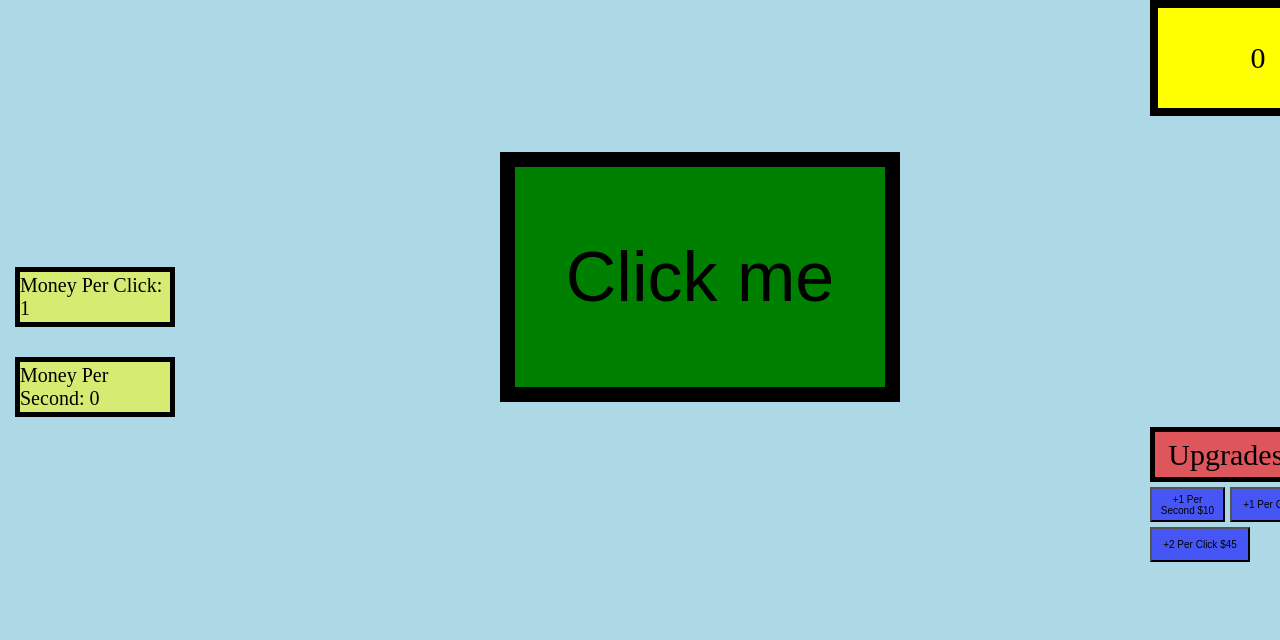
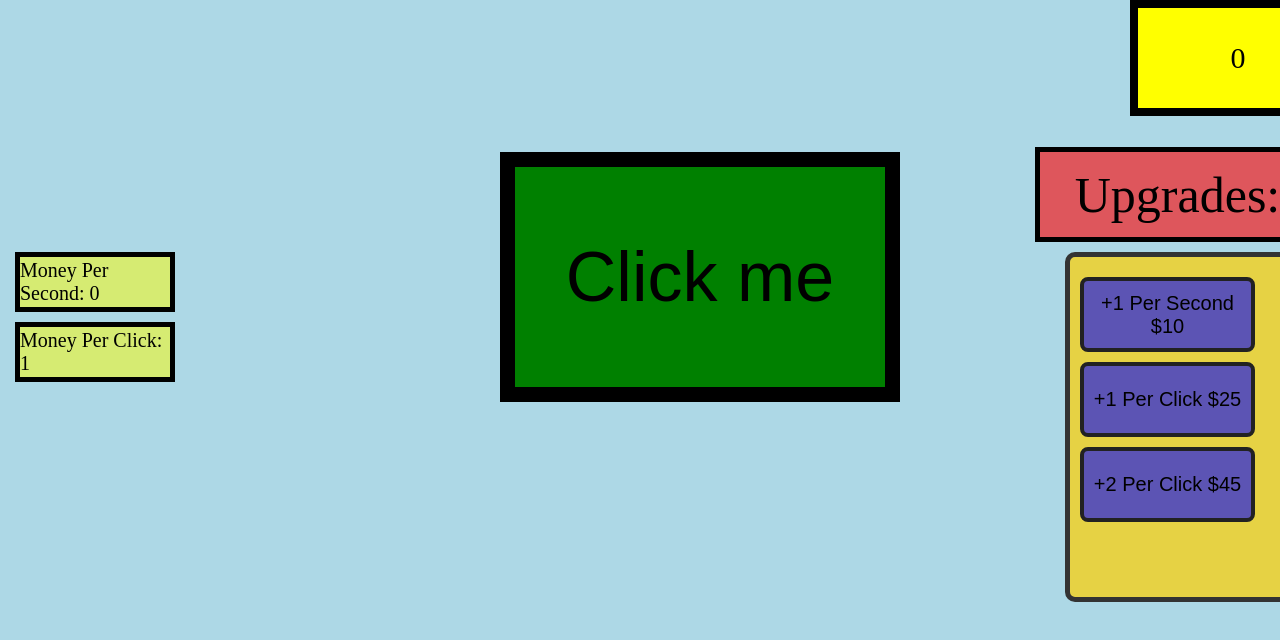
Before and after one commit to buttonclickered/buttonclickered.github.io, a plain HTML site: page index.html in a window 1280 px wide. Shown: the top 640 px of the page. Drawn offline with Linux system fonts and the light colour scheme.

Commit message:
Auto publish

```diff
--- a/index.html
+++ b/index.html
@@ -6,9 +6,11 @@
   <div id="header">0</div>
   <br> <br>
   <button id="clickme" onclick="Add()">Click me</button>
-  <button id="onepsec" onclick="addsec(1,10)">+1 Per Second $10</button>
-  <button id="oneclick" onclick="addclick(1,25)">+1 Per Click $25</button>
-  <button id="twoclick" onclick="addclick(2,45)">+2 Per Click $45</button>
+  <div id="upgrade-container">
+    <button class="upgrade-btn" id="onepsec" onclick="addsec(1,10)">+1 Per Second $10</button>
+    <button class="upgrade-btn" id="oneclick" onclick="addclick(1,25)">+1 Per Click $25</button>
+    <button class="upgrade-btn" id="twoclick" onclick="addclick(2,45)">+2 Per Click $45</button>
+  </div>
 <div id="APS">Money Per Second: 0</div>
 <div id="CPS">Money Per Click: 1</div>
 <div id="upgrades">Upgrades:</div>
--- a/style.css
+++ b/style.css
@@ -1,3 +1,35 @@
+#upgrade-container {
+  position: relative;
+  left: 1065px;
+  top: -150px;
+  width: 200px;
+  height: 300px;
+  background: rgba(255, 208, 0, 0.7);
+  border: 5px solid #333;
+  border-radius: 10px;
+  overflow-y:scroll;
+  overflow-x:hidden;
+  display: flex;
+  flex-direction: column;
+  gap: 20px;
+  padding: 20px 10px;
+}
+
+.upgrade-btn {
+  width: 180px;
+  height: 60px;
+  font-size: 22px;
+  border: 4px solid #222;
+  border-radius: 8px;
+  background-color: #4a90e2;
+  color: #fff;
+  margin-bottom: 10px;
+  cursor: pointer;
+  transition: background 0.2s;
+}
+.upgrade-btn:hover {
+  background-color: #357abd;
+}
 body {
   background-color: lightblue;
   margin: 0;
@@ -14,12 +46,12 @@ body {
   align-items: center;
   font-size: 30px;
   position: relative;
-  left: 1150px;
+  left: 1130px;
 }
 #APS {
   position: relative;
   left: 15px;
-  bottom: 150px;
+  bottom: 500px;
   background-color: rgba(255,255,0,0.5);
   width: 150px;
   height: 50px;
@@ -32,7 +64,7 @@ body {
 #CPS {
   position: relative;
   left: 15px;
-  bottom: 300px;
+  bottom: 490px;
   background-color: rgba(255,255,0,0.5);
   width: 150px;
   height: 50px;
@@ -56,50 +88,56 @@ body {
 }
 #upgrades {
   position: relative;
-  left: 1150px;
-  bottom: 200px;
+  left: 1035px;
+  bottom: 725px;
   background-color: rgba(255,0,0,0.6);
-  width: 150px;
-  height: 45px;
+  width: 275px;
+  height: 85px;
   display: flex;
   justify-content: center;
   align-items: center;
-  font-size: 30px;
+  font-size: 50px;
   border: 5px solid black;
 }
 #onepsec {
   position: relative;
-  left: 1150px;
-  bottom: -85px;
+  left: 0px;
+  bottom: 0px;
   background-color: rgba(0,0,255,0.6);
-  width: 75px;
-  height: 35px;
+  width: 175px;
+  height: 75px;
   display: flex;
   justify-content: center;
   align-items: center;
-  font-size: 10px;
+  font-size: 20px;
+  color: black;
+  font-style: bold;
 }
 #oneclick {
-  position: relative;
-  left: 1230px;
-  bottom: -50px;
+    position: relative;
+  left: 0px;
+  bottom: 20px;
   background-color: rgba(0,0,255,0.6);
-  width: 100px;
-  height: 35px;
+  width: 175px;
+  height: 75px;
   display: flex;
   justify-content: center;
   align-items: center;
-  font-size: 10px;
+  font-size: 20px;
+  color: black;
+  font-style: bold;
 }
 #twoclick {
-  position: relative;
-  left: 1150px;
-  bottom: -55px;
+    position: relative;
+  left: 0px;
+  bottom: 40px;
   background-color: rgba(0,0,255,0.6);
-  width: 100px;
-  height: 35px;
+  width: 175px;
+  height: 75px;
   display: flex;
   justify-content: center;
   align-items: center;
-  font-size: 10px;
+  font-size: 20px;
+  color: black;
+  font-style: bold;
 }
```
